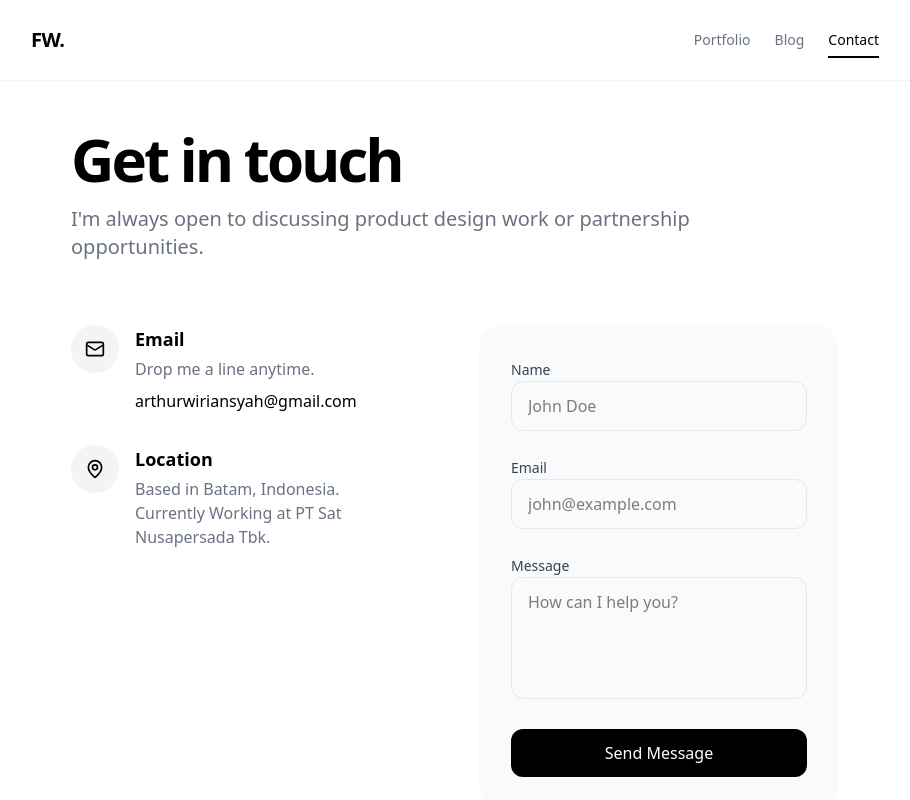
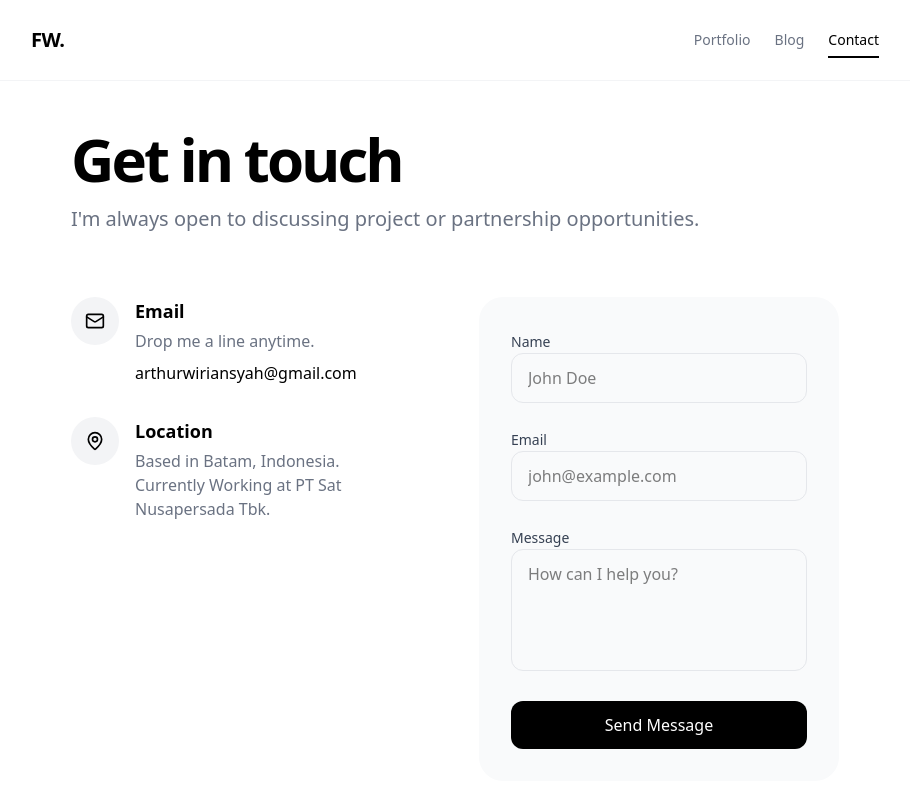
Before and after one commit to Wrianzz/blog-app, a React (Vite) app: page /contact in a window 1280 px wide. Shown: the top 800 px of the page, without its empty margins (185-1095 px from the left). Built offline with nearby package versions, Linux system fonts and the light colour scheme; no server answers.

Commit message:
Update Contact.tsx

```diff
--- a/src/pages/Contact.tsx
+++ b/src/pages/Contact.tsx
@@ -63,7 +63,7 @@ export default function Contact() {
           Get in touch
         </h1>
         <p className="text-xl text-gray-500 max-w-2xl">
-          I&apos;m always open to discussing product design work or partnership
+          I&apos;m always open to discussing project or partnership
           opportunities.
         </p>
       </header>
```
